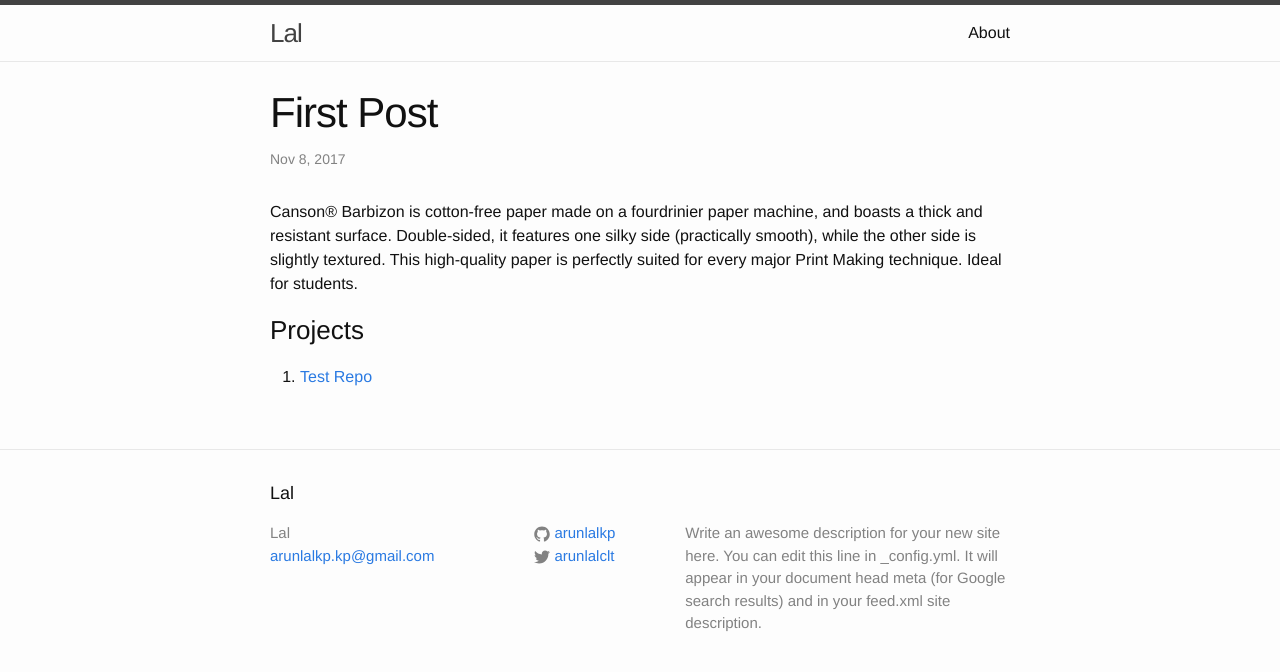
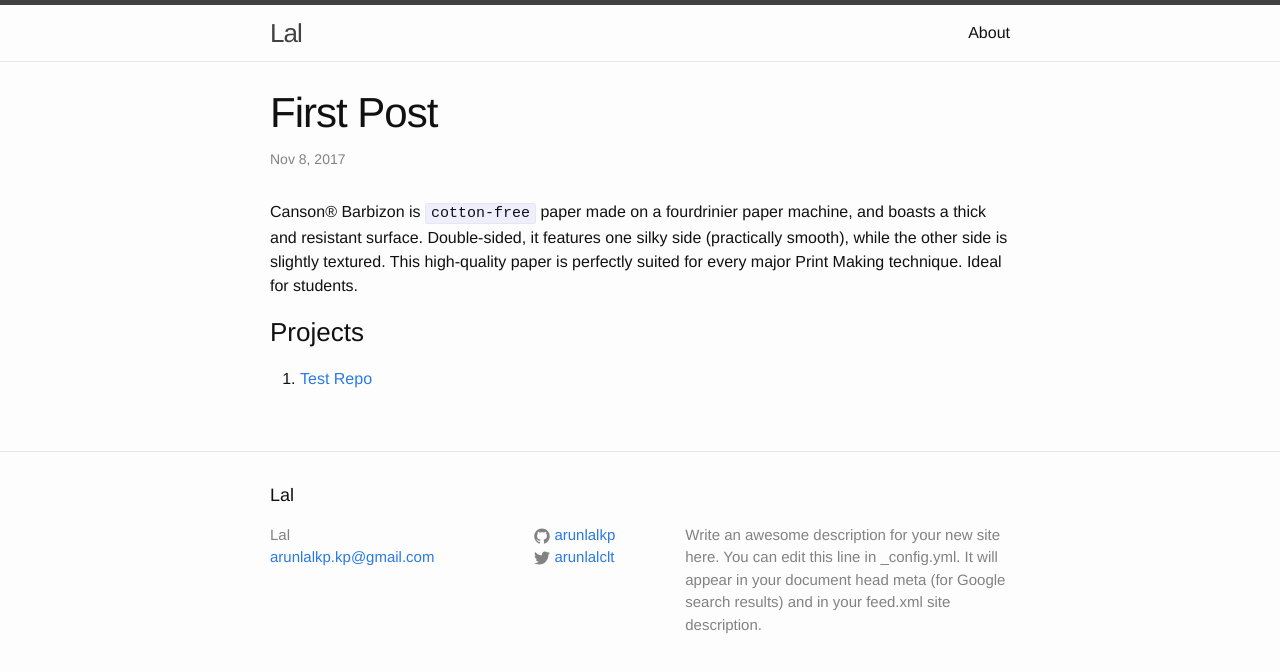
Before and after one commit to arunlalkp/arunlalkp.github.io-jekyll, a Jekyll site: the page built from _posts/2017-11-08-First.markdown, in a window 1280 px wide. Shown: the top 672 px of the page. Built offline with Jekyll 4.4.1, drawn with Linux system fonts in a browser that asks for light colours.

```diff
--- a/_posts/2017-11-08-First.markdown
+++ b/_posts/2017-11-08-First.markdown
@@ -5,7 +5,7 @@ date:   2017-11-08 16:54:17 +0000
 categories: post update new
 ---
 
-Canson® Barbizon is cotton-free paper made on a fourdrinier paper machine, and boasts a thick and resistant surface.
+Canson® Barbizon is `cotton-free` paper made on a fourdrinier paper machine, and boasts a thick and resistant surface.
 Double-sided, it features one silky side (practically smooth), while the other side is slightly textured.
 This high-quality paper is perfectly suited for every major Print Making technique.
 Ideal for students.
```
